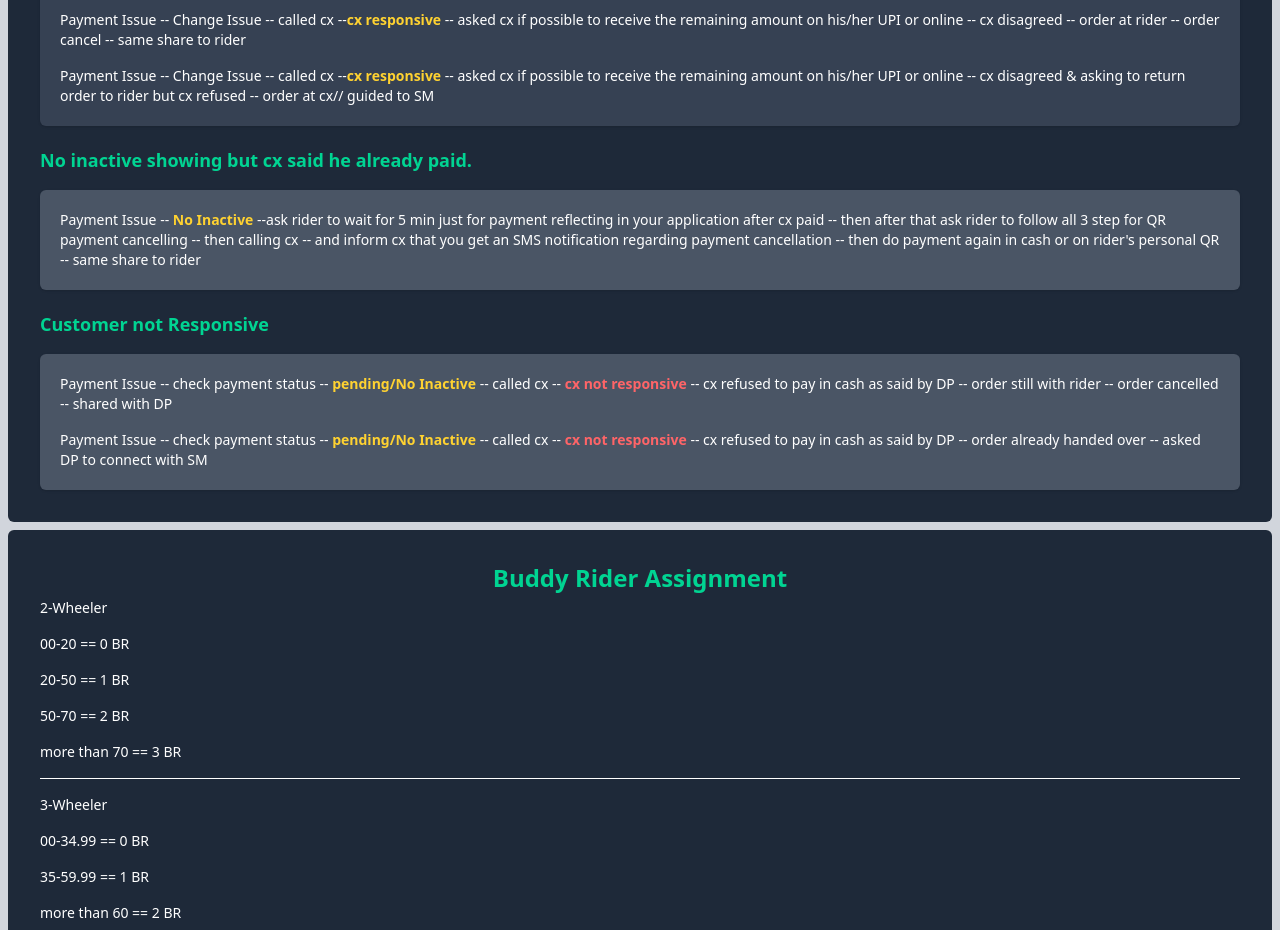
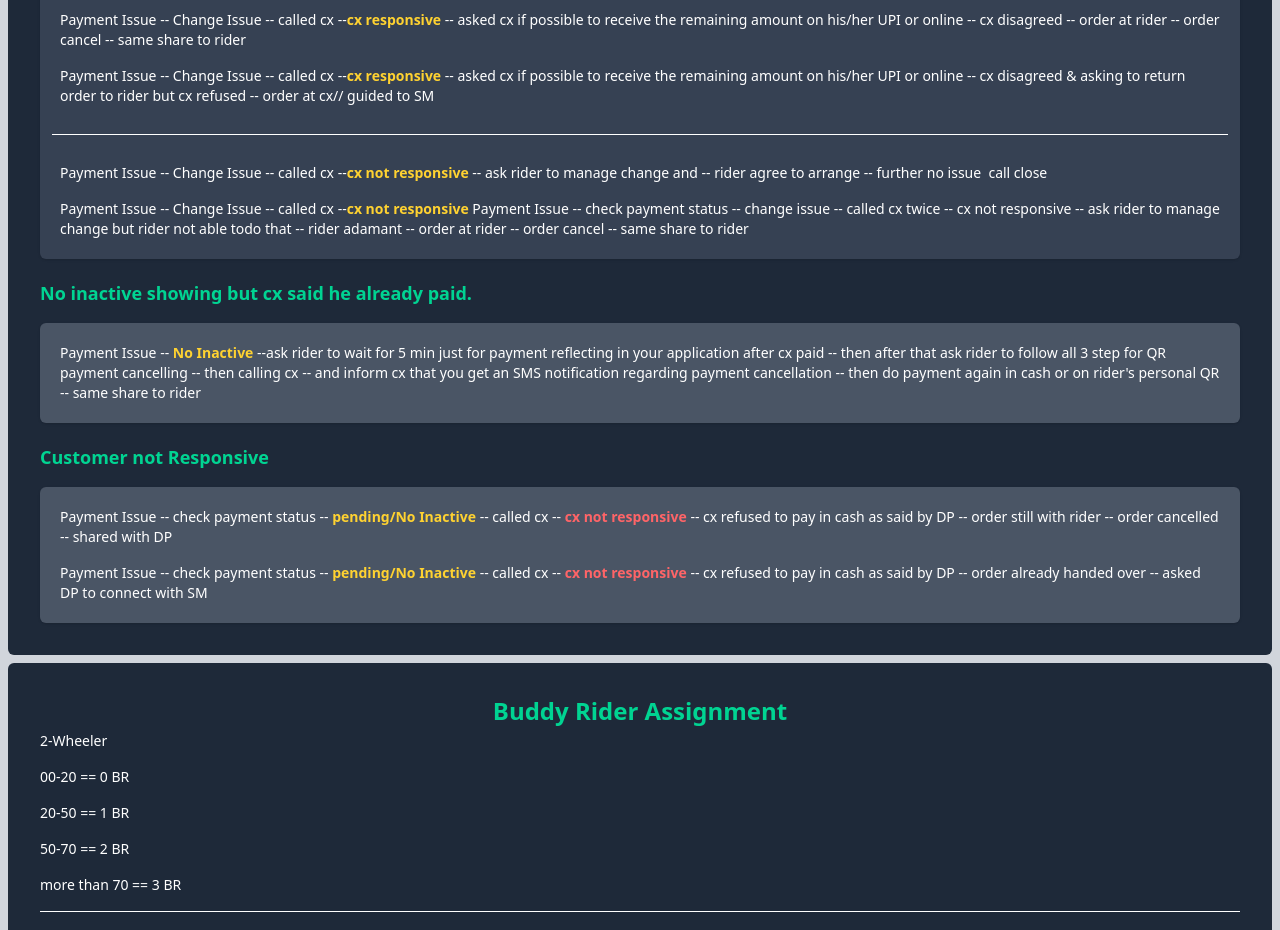
Before and after one commit to Code-with-Sahani/Blinket-DP, a React (Vite) app: page / in a window 1280 px wide. Shown: the part 8280-9210 px from the top of the page. Built offline with nearby package versions, Linux system fonts and the light colour scheme.

Commit message:
Update PaymentIssue.jsx

```diff
--- a/src/Components/PaymentIssue.jsx
+++ b/src/Components/PaymentIssue.jsx
@@ -55,6 +55,13 @@ const PaymentIssue = () => {
 
                         <li className="p-2">Payment Issue -- Change Issue -- called cx --<strong className="text-amber-300 font-semibold">cx responsive</strong> -- asked cx if possible to receive the remaining amount on his/her UPI or online -- cx disagreed & asking to return order to rider but cx refused -- order at cx// guided to SM  </li>
 
+                          <hr className='mb-5 mt-5' />
+
+                    <li className="p-2">Payment Issue -- Change Issue -- called cx --<strong className="text-amber-300 font-semibold">cx not responsive</strong> -- ask rider to manage change and -- rider agree to arrange -- further no issue  call close</li>
+
+                    <li className="p-2">Payment Issue -- Change Issue -- called cx --<strong className="text-amber-300 font-semibold">cx not responsive</strong> Payment Issue -- check payment status -- change issue -- called cx twice -- cx not responsive -- ask rider to manage change but rider not able todo that -- rider adamant -- order at rider -- order cancel  -- same share to rider</li>
+
+
                     </ul>
                 </div>
 
```
